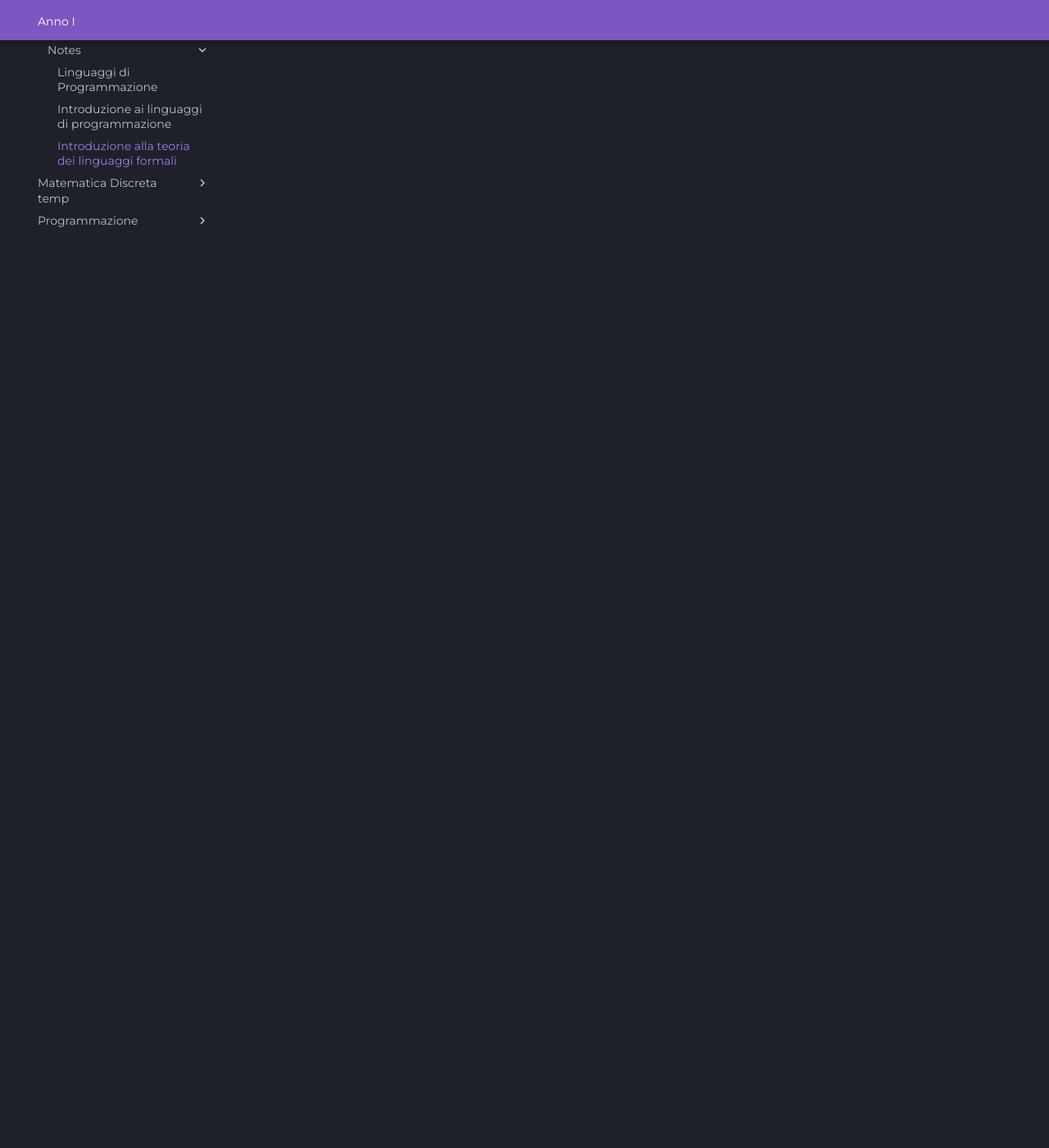
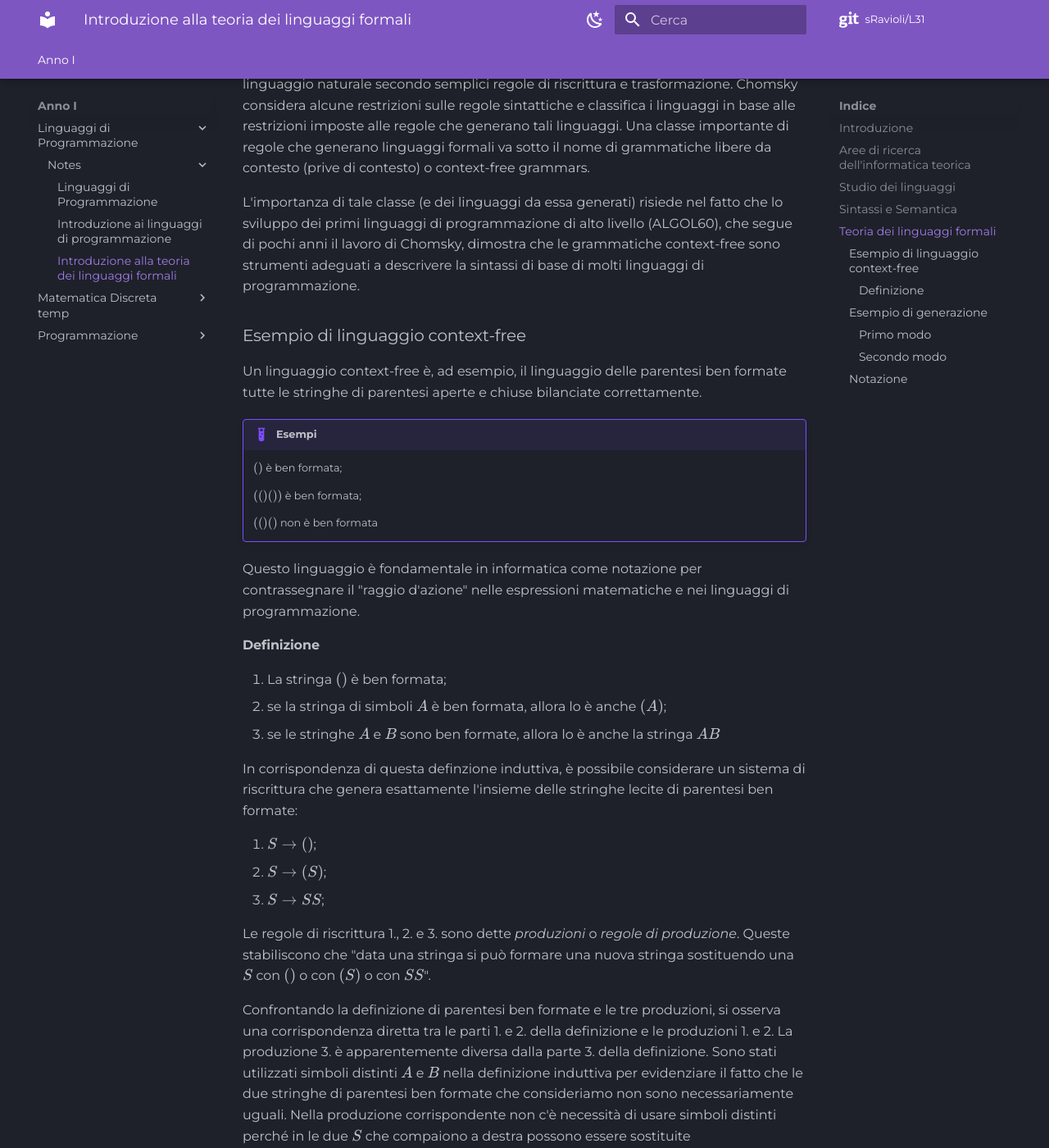
Before and after one commit to sravioli/temp-L31, an MkDocs documentation site: the page built from docs/Anno_I/Linguaggi_di_Programmazione/notes/02_intro_teoria_linguaggi_formali.md, in a window 1280 px wide and 1400 px high, scrolled down 5992 px. Shown: the whole window at 82% size. Built offline with MkDocs 1.6.1 and Material for MkDocs 9.7.7, drawn with Linux system fonts in a browser that asks for light colours; comment, search, counter and statistics services are not loaded; some of the changed text lies outside the part shown.

Commit message:
feat(docs): add section, correct paragraph titles

```diff
--- a/docs/Anno_I/Linguaggi_di_Programmazione/notes/02_intro_teoria_linguaggi_formali.md
+++ b/docs/Anno_I/Linguaggi_di_Programmazione/notes/02_intro_teoria_linguaggi_formali.md
@@ -35,7 +35,7 @@ grammatiche:
 poiché i linguaggi formali utilizzati in informatica sono per lo più di questi
 tipi.
 
-# Introduzione
+## Introduzione
 
 L'informatica teorica è la scienza degli algoritmi, in tutti i loro aspetti,
 poiché è il concetto di algoritmo che è in qualche modo comune a tutti i settori
@@ -177,9 +177,9 @@ segue dunque
 
 $$
 \begin{align}
-    \bnf{parte-nominale} &\Coloneqq \bnf{articolo} \bnf{nome} \\
+    \bnf{parte-nominale} &\Coloneqq \bnf{articolo} \bnf{nome}           \\
     \bnf{nome}           &\Coloneqq \textbf{ car $\mid$ man $\mid$ dog} \\
-    \bnf{articolo}       &\Coloneqq \textbf{ The $\mid$ a} \\
+    \bnf{articolo}       &\Coloneqq \textbf{ The $\mid$ a}              \\
     \bnf{parte-verbale}  &\Coloneqq \textbf{ hits $\mid$ eats}
 \end{align}
 $$
@@ -259,3 +259,134 @@ Per quanto sia scelto "ad hoc" e mostri un fenomeno poco comune nel linguaggio
 naturale, l'esempio è illustrativo di un concetto importante in computazione.
 Una fase cruciale nel processo di compilazione di un programma è l'analisi
 sintattica, come passo essenziale per la sua interpretazione semantica.
+
+## Teoria dei linguaggi formali
+
+Negli anni $'50$, N. Chomsky, linguista americano, cerca di descrivere la
+sintassi del linguaggio naturale secondo semplici regole di riscrittura e
+trasformazione.
+Chomsky considera alcune restrizioni sulle regole sintattiche e classifica i
+linguaggi in base alle restrizioni imposte alle regole che generano tali
+linguaggi.
+Una classe importante di regole che generano linguaggi formali va sotto il nome
+di grammatiche libere da contesto (prive di contesto) o context-free grammars.
+
+L'importanza di tale classe (e dei linguaggi da essa generati) risiede nel fatto
+che lo sviluppo dei primi linguaggi di programmazione di alto livello (ALGOL60),
+che segue di pochi anni il lavoro di Chomsky, dimostra che le grammatiche
+context-free sono strumenti adeguati a descrivere la sintassi di base di molti
+linguaggi di programmazione.
+
+### Esempio di linguaggio context-free
+
+Un linguaggio context-free è, ad esempio, il linguaggio delle parentesi ben
+formate tutte le stringhe di parentesi aperte e chiuse bilanciate correttamente.
+
+!!! example "Esempi"
+
+    $( )$ è ben formata;
+
+    $( ( ) ( ) )$ è ben formata;
+
+    $( ( ) ( )$ non è ben formata
+
+Questo linguaggio è fondamentale in informatica come notazione per contrassegnare
+il "raggio d'azione" nelle espressioni matematiche e nei linguaggi di programmazione.
+
+#### Definizione
+
+1. La stringa $( )$ è ben formata;
+2. se la stringa di simboli $A$ è ben formata, allora lo è anche $(A)$;
+3. se le stringhe $A$ e $B$ sono ben formate, allora lo è anche la stringa $AB$
+
+In corrispondenza di questa definzione induttiva, è possibile considerare un
+sistema di riscrittura che genera esattamente l'insieme delle stringhe lecite
+di parentesi ben formate:
+
+1. $S \to ()$;
+2. $S \to (S)$;
+3. $S \to SS$;
+
+Le regole di riscrittura 1., 2. e 3. sono dette *produzioni* o *regole di
+produzione*. Queste stabiliscono che "data una stringa si può formare una nuova
+stringa sostituendo una $S$ con $()$ o con $(S)$ o con $SS$".
+
+Confrontando la definizione di parentesi ben formate e le tre produzioni, si
+osserva una corrispondenza diretta tra le parti 1. e 2. della definizione e le
+produzioni 1. e 2. La produzione 3. è apparentemente diversa dalla parte 3. della
+definizione. Sono stati utilizzati simboli distinti $A$ e $B$ nella definizione
+induttiva per evidenziare il fatto che le due stringhe di parentesi ben formate
+che consideriamo non sono necessariamente uguali. Nella produzione corrispondente
+non c'è necessità di usare simboli distinti perché in le due $S$ che compaiono a
+destra possono essere sostituite indipendentemente.
+
+Possiamo cioè applicare una produzione ad una delle due $S$ (alla prima o alla
+seconda) indifferentemente. Il risultato non cambia.
+
+### Esempio di generazione
+
+#### Primo modo
+
+$$
+\begin{align}
+    S \subimplies{3} SS &\subimplies{2} (S)S \subimplies{1} ((\,))S \\
+                        &\subimplies{2} ((\,))(S) \subimplies{3} ((\,))(SS) \\
+                        &\subimplies{1} ((\,))((\,)S) \subimplies{1} ((\,)((\,)(\,)))
+\end{align}
+$$
+
+La corrispondente sequenza di applicazione delle produzioni è:
+
+$$ (3) \to (2) \to (1) \to (2) \to (3) \to (1) \to (1) $$
+
+#### Secondo modo
+
+$$
+\begin{align}
+    S \subimplies{3} SS &\subimplies{2} (S)S \subimplies{3} S(SS) \\
+                        &\subimplies{1} S((\,)S) \subimplies{1} S((\,)(\,)) \\
+                        &\subimplies{2} (S)((\,)(\,)) \subimplies{1} ((\,)((\,)(\,)))
+\end{align}
+$$
+
+La corrispondente sequenza di applicazione delle produzioni è:
+
+$$ (3) \to (2) \to (3) \to (1) \to (1) \to (2) \to (1) $$
+
+Una sequenza di applicazioni di regole di produzione prende il nome di
+*derivazione*.
+
+### Notazione
+
+Nei due esempi precedenti si è fatto uso della notazione:
+
+$$ \alpha \subimplies{n} \beta $$
+
+L'interpretazione è la seguente: "da $\alpha$ si produce direttamente $\beta$
+per effetto dell’applicazione della regola di riscrittura $n$". Ad esempio
+
+$$ SS \subimplies{2} (S)S $$
+
+si legge: "$SS$ produce direttamente $(S)S$ per effetto dell’applicazione della
+regola di riscrittura $(2)$.
+
+Le derivazioni precedenti (modi 1 e 2) vengono riassunte attraverso la notazione:
+
+$$ S \astimplies ((\,))((\,)(\,)) $$
+
+che leggiamo come "$S$ produce $((\,))((\,)(\,))$".
+
+Nelle regole di produzione si è fatto uso di due tipi di simboli: caratteri che
+possono apparire nelle derivazioni, ma non nelle stringhe finali, detti simboli
+nonterminali o variabili (nell’esempio, $S$ è il solo nonterminale) e caratteri
+che possono apparire nelle stringhe finali, detti simboli terminali (nell’esempio,
+e sono i simboli terminali).
+
+Nella notazione BNF si scrive:
+
+$$
+\begin{align}
+    &S   &\bnf{S} \\
+    &\!\to &\!\!\Coloneqq
+\end{align}
+$$
```
